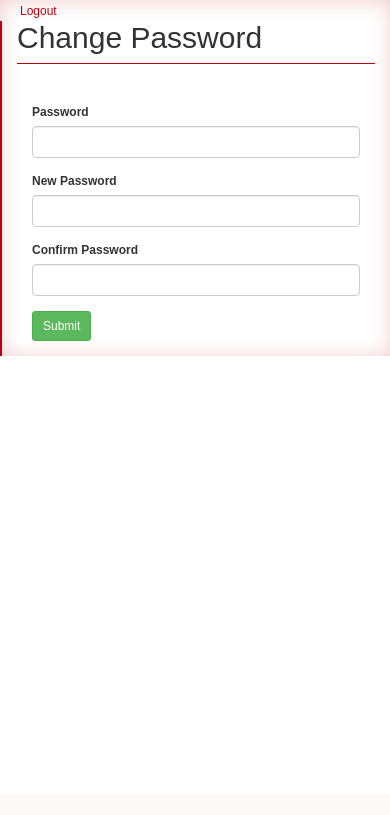
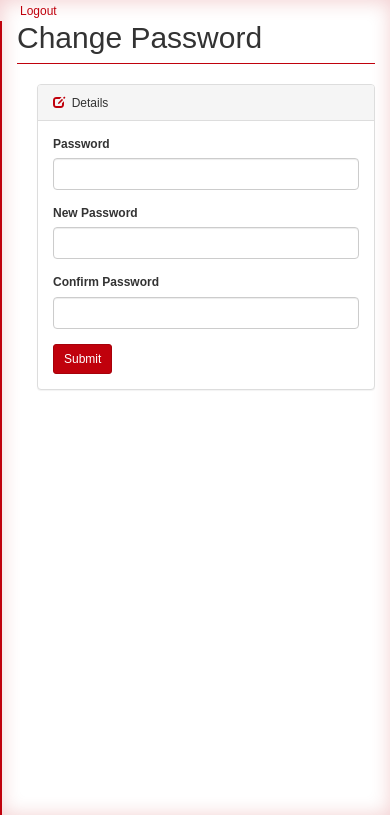
Before and after one commit to mononileduan/paptrade-pos, a CodeIgniter app: page /paptrade-pos/index.php/users/chpass in a window 390 px wide. Shown: the part 50-865 px from the top of the page. Before the commit the page ends 406 px from the top, so only its background shows below. Run offline with CodeIgniter, Linux system fonts and the light colour scheme; the visitor is signed in with stand-in values (Sample User, id 1).

Commit message:
Change Password styling

```diff
--- a/application/views/users/chpass_nomenu.php
+++ b/application/views/users/chpass_nomenu.php
@@ -17,11 +17,13 @@
 	</head>
 
 	<body>
+
 		<div>
 
 			<?php $this->load->view('components/navbar'); ?>
 
 			<div class="container-fluid with-color-accent">
+
 				<div class="row">
 
 			        <div class="col-sm-2 col-md-2">
@@ -30,46 +32,39 @@
 
 			        <div class="col-sm-10 col-md-10" id="page-content">
 			            <h2 class="page-header">Change Password</h2>
-
-						<div class="row-pad"></div>
-
+						<div class="margin-left-20px">
 				            <div class="row">
-							<div class="col-md-12">
-								<div class="container">
-									<form action="" method="post" accept-charset="utf-8" class="form-horizontal">
+								<div class="col-md-4">
+									<div class="panel panel-default">
+										<div class="panel-heading">
+											<h4 class="panel-title">
+												<span class="panel-title"><span class="glyphicon glyphicon-edit"></span>&nbsp; Details</span>
+											</h4>
+										</div>
+										<div class="panel-body">
+											<form action="" method="post" accept-charset="utf-8" autocomplete="off">
 												<div class="form-group">
-											<label class="control-label col-sm-2" for='old_password'>Password</label>
-											<div class="col-sm-10">
-												<input required="required" type="password" name="old_password" class="form-control">
+													<label for='old_password'>Password</label>
+													<input required="required" type="password" id="old_password" name="old_password" class="form-control">
 													<?php echo form_error('old_password', '<small class="has-error"><p class="help-block">','</p></small>'); ?>
 												</div>
+												<div class="form-group">
+													<label for='new_password'>New Password</label>
+													<input required="required" type="password" id="new_password" name="new_password" class="form-control" maxlength="50">
+													<?php echo form_error('new_password', '<small class="has-error"><p class="help-block">','</p></small>'); ?>
 												</div>
 												<div class="form-group">
-											<label class="control-label col-sm-2" for='new_password'>New Password</label>
-											<div class="col-sm-10">
-												<input required="required" type="password" name="new_password" class="form-control">
-												<?php echo form_error('new_password', '<small class="has-error"><p class="help-block">','</p></small>'); ?>
-											</div>
-										</div>
-										<div class="form-group">
-											<label class="control-label col-sm-2" for='confirm_password'>Confirm Password</label>
-											<div class="col-sm-10">
-												<input required="required" type="password" name="confirm_password" class="form-control">
+													<label for='confirm_password'>Confirm Password</label>
+													<input required="required" type="password" id="confirm_password" name="confirm_password" class="form-control" maxlength="50">
 													<?php echo form_error('confirm_password', '<small class="has-error"><p class="help-block">','</p></small>'); ?>
 												</div>
-										</div>
-
-										<div class="form-group">
-											<div class="col-sm-offset-2 col-sm-10">
-										    	<input type="submit" name="submit" class="btn btn-sm btn-success" value="Submit">
-										    </div>
-
-										</div>
+												<input type="submit" name="submit" class="btn btn-sm btn-primary" value="Submit">
 											</form>
 										</div>
 									</div>
 								</div>
-
+							</div>
+			            </div>
 			        </div>
 	    		</div>
 	    	</div>
@@ -80,6 +75,8 @@
 
 		<script type="text/javascript" src="assets/bootstrap/3.4.1/js/bootstrap.min.js"></script>
 		<script type="text/javascript" src="assets/datatables/datatables.min.js"></script>
+
+		<script type="text/javascript" src="assets/js/page.height.setter.js"></script>
 
 		<script type="text/javascript">
 			$(document).ready(function() {
```
Also changed, not shown: application/views/users/chpass.php (+25 -28 lines). Lines whose indentation alone changed are shown as unchanged.
